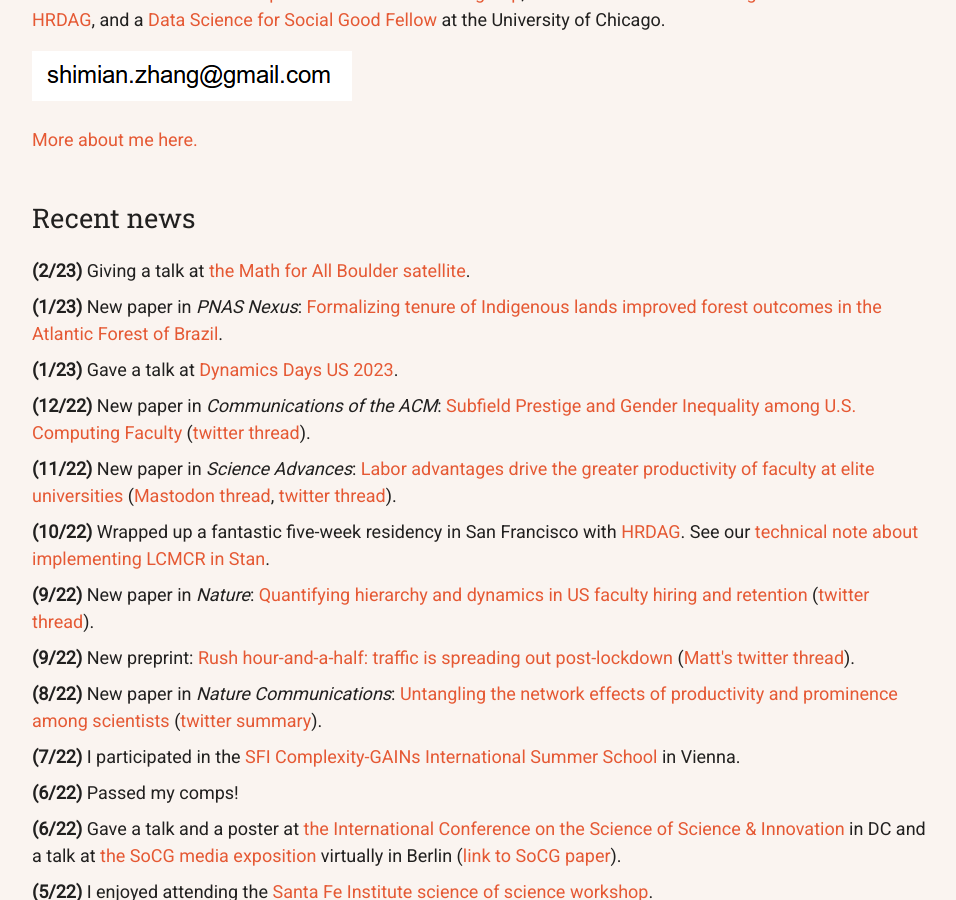
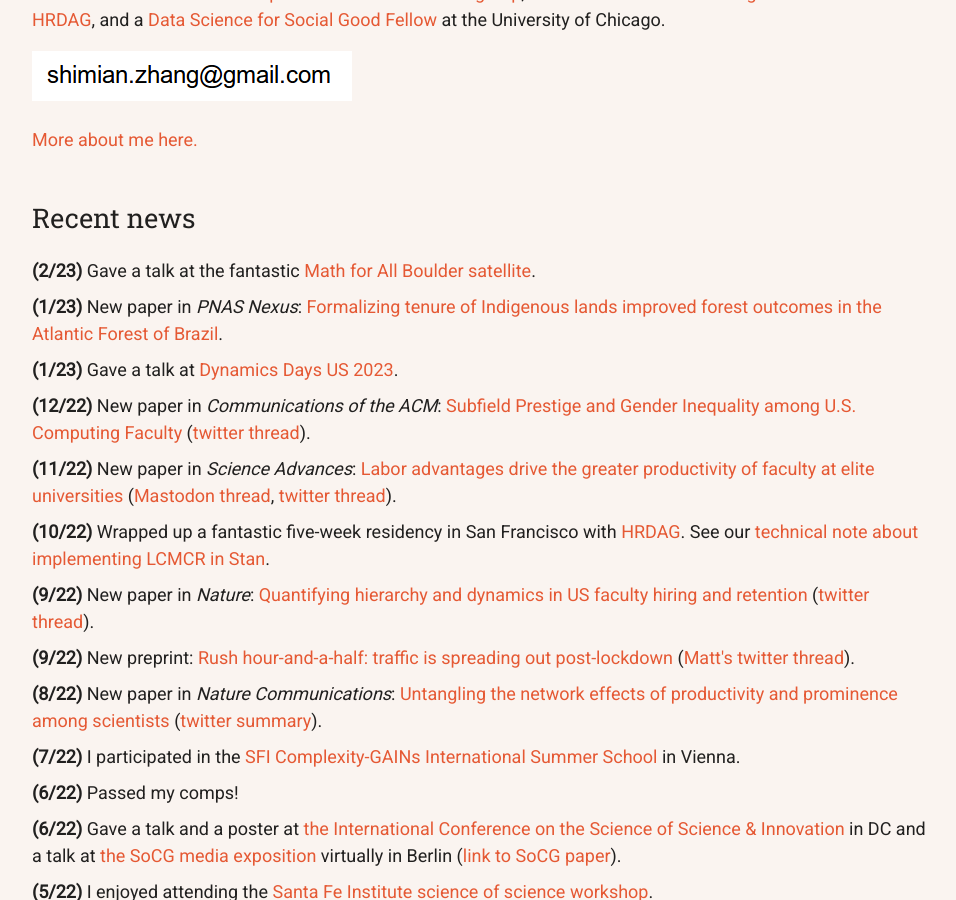
Before and after one commit to samzhang111/samzhang111.github.io, a Jekyll site: the page built from index.html, in a window 1280 px wide and 900 px high, scrolled down 847 px. Shown: the whole window, without its empty margins (160-1116 px from the left). Built offline with Jekyll 4.4.1, drawn with Linux system fonts in a browser that asks for light colours; nearby versions of some CDN libraries.

Commit message:
past tense my m4a talk

```diff
--- a/index.html
+++ b/index.html
@@ -53,7 +53,7 @@ layout: default
 <div id='recent' class="vertical-section">
           <div class="sectitle">Recent news</div>
           <ul>
-              <li><b>(2/23)</b> Giving a talk at <a target="_blank" href="https://sites.google.com/view/mathforallnola/satellite-conference/boulder-co?authuser=0">the Math for All Boulder satellite</a>.</li>
+              <li><b>(2/23)</b> Gave a talk at the fantastic <a target="_blank" href="https://sites.google.com/view/mathforallnola/satellite-conference/boulder-co?authuser=0">Math for All Boulder satellite</a>.</li>
               <li> <b>(1/23)</b> New paper in <em>PNAS Nexus</em>: <a target="_blank" href="https://academic.oup.com/pnasnexus/article/2/1/pgac287/7005261">Formalizing tenure of Indigenous lands improved forest outcomes in the Atlantic Forest of Brazil</a>. </li>
               <li><b>(1/23)</b> Gave a talk at <a target="_blank" href="https://sites.google.com/view/dynamicsdays2023/home?authuser=0">Dynamics Days US 2023</a>.</li>
               <li> <b>(12/22)</b> New paper in <em>Communications of the ACM</em>: <a target="_blank" href="https://cacm.acm.org/magazines/2022/12/266925-subfield-prestige-and-gender-inequality-among-us-computing-faculty/fulltext">Subfield Prestige and Gender Inequality among U.S. Computing Faculty</a> (<a target="_blank" href="https://twitter.com/laberge_nick/status/1597267279313412096">twitter thread</a>).</li>
```
